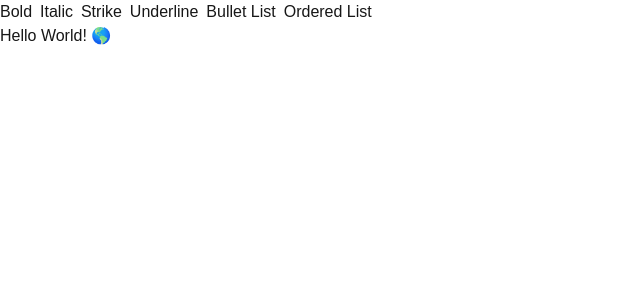
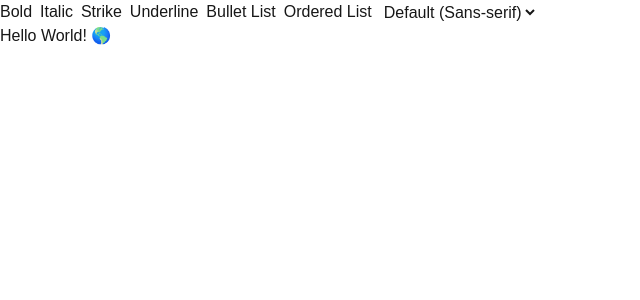
Before and after one commit to Yor-dan/nextjs-tiptap, a Next.js app: page / in a window 1280 px wide. Shown: the top 300 px of the page, without its empty margins (0-640 px from the left). Built offline with nearby package versions, Linux system fonts and the light colour scheme.

Commit message:
use the FontSelector component

```diff
--- a/components/Tiptap.tsx
+++ b/components/Tiptap.tsx
@@ -2,11 +2,12 @@
 
 import { useEditor, EditorContent } from '@tiptap/react';
 import StarterKit from '@tiptap/starter-kit';
+import { TextStyle, FontFamily } from '@tiptap/extension-text-style';
 import Toolbar from './Toolbar';
 
 export default function Tiptap() {
   const editor = useEditor({
-    extensions: [StarterKit],
+    extensions: [StarterKit, TextStyle, FontFamily],
     content: '<p>Hello World! 🌎️</p>',
     // Don't render immediately on the server to avoid SSR issues
     immediatelyRender: false,
--- a/components/Toolbar.tsx
+++ b/components/Toolbar.tsx
@@ -2,6 +2,7 @@
 
 import { Editor } from '@tiptap/react';
 import ToolbarButton from './ToolbarButton';
+import FontSelector from './FontSelector';
 
 type ToolbarProps = {
   editor: Editor | null;
@@ -67,6 +68,8 @@ export default function Toolbar({ editor }: ToolbarProps) {
       >
         Ordered List
       </ToolbarButton>
+
+      <FontSelector editor={editor} />
     </div>
   );
 }
```
